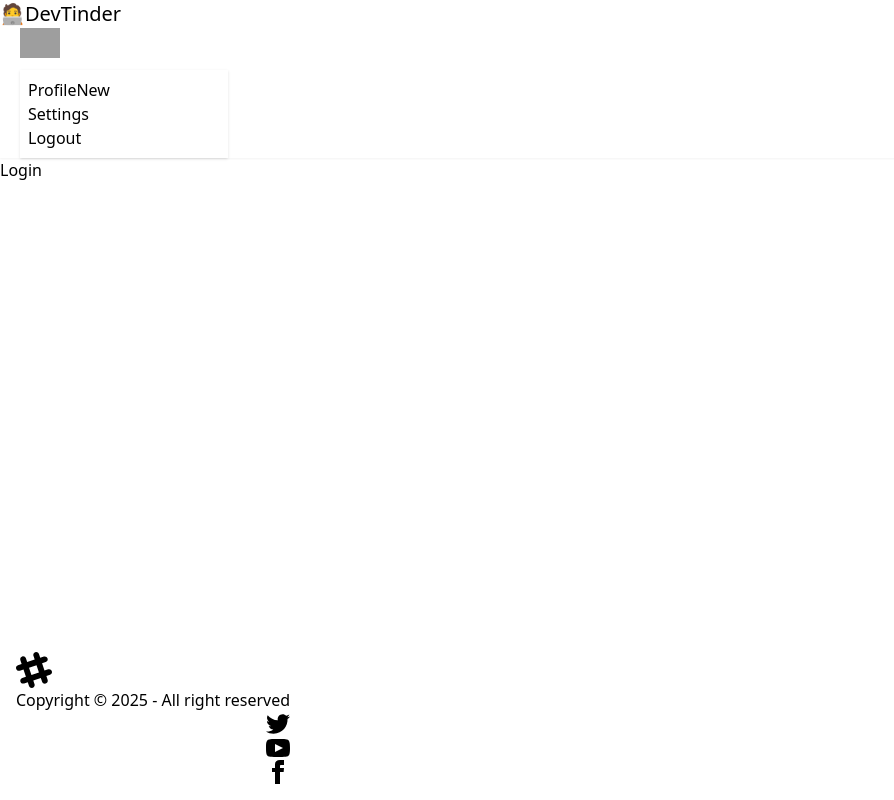
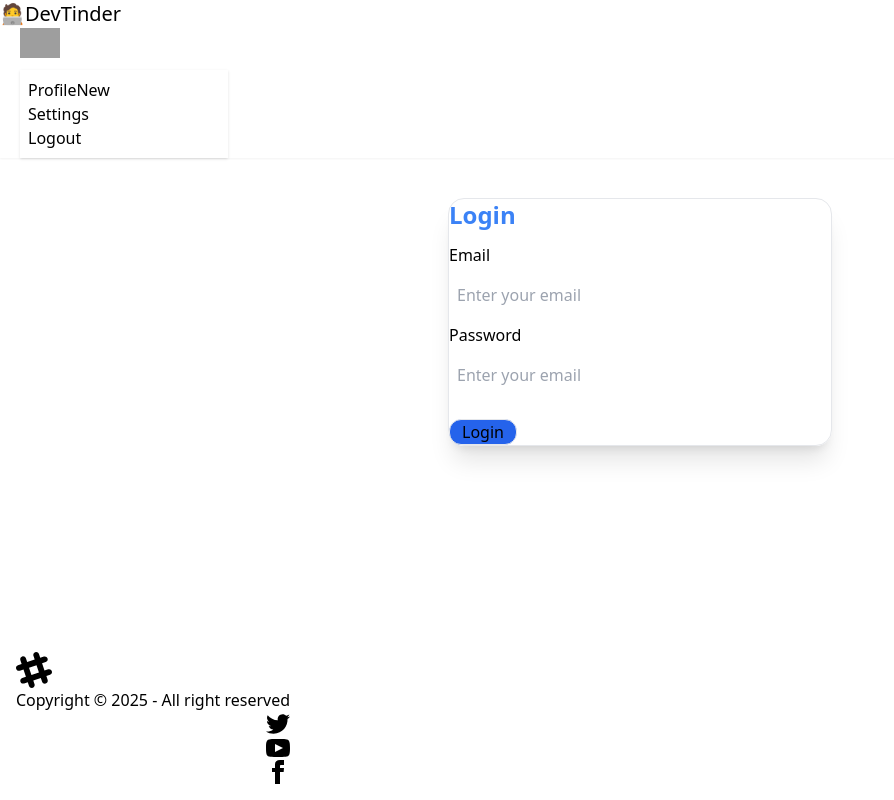
Before and after one commit to InverseXenon/DevTinder-Frontend, a React (Vite) app: page /login in a window 1280 px wide. Shown: the whole page, without its empty margins (0-894 px from the left). Built offline with nearby package versions, Linux system fonts and the light colour scheme; grey boxes are pictures that could not be loaded.

Commit message:
Enhanced Login Page

```diff
--- a/src/components/Login.jsx
+++ b/src/components/Login.jsx
@@ -1,8 +1,53 @@
-
 const Login = () => {
   return (
-    <div>Login</div>
-  )
-}
+    <div className="flex justify-center my-10">
+    <div className="card w-96 bg-base-200 shadow-xl rounded-2xl border border-base-300">
+      <div className="card-body space-y-3">
+        <h2 className="card-title text-2xl font-semibold text-blue-500 justify-center">
+          Login
+        </h2>
 
-export default Login
+        <div className="">
+            <div className="form-control w-full max-w-xs">
+            <label className="label " htmlFor="email">
+              <span className="label-text">Email</span>
+
+            </label>
+
+            <input
+              id="email"
+              type="email"
+              placeholder="Enter your email"
+              className="input input-bordered w-full my-2 p-2"
+            />
+            <label className="label mt-4" htmlFor="email">
+              <span className="label-text">Password</span>
+
+            </label>
+
+            <input
+              id="email"
+              type="email"
+              placeholder="Enter your email"
+              className="input input-bordered w-full my-2 p-2"
+            />
+
+
+          </div>
+
+
+        </div>
+
+        <div className="card-actions justify-center mt-4">
+          <button className= " mt-1 px-3 btn bg-blue-600 border border-base-300 hover:bg-base-200 transition-all rounded-xl">
+            Login
+          </button>
+
+        </div>
+      </div>
+    </div>
+    </div>
+  );
+};
+
+export default Login;
```
